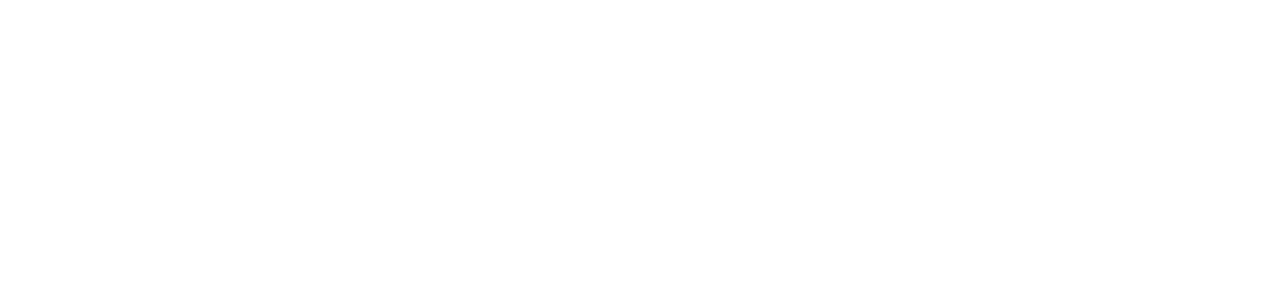
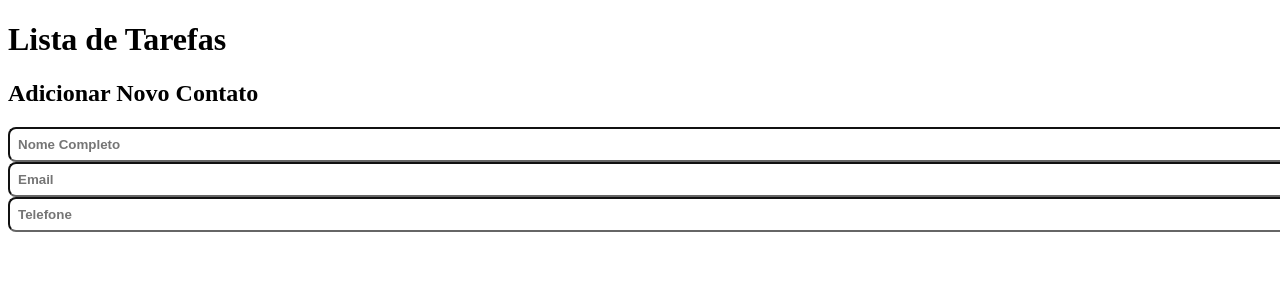
Before and after one commit to CaioPO2/Lista_de_contatos, a React (Create React App) app: page / in a window 1280 px wide. Shown: the top 300 px of the page. Built offline with nearby package versions, Linux system fonts and the light colour scheme.

Commit message:
problema com o prettier e npm start

```diff
--- a/src/App.tsx
+++ b/src/App.tsx
@@ -1,7 +1,12 @@
+import Formulario from "./containers/formulario";
+
 function App() {
   return (
-    <div className="App"></div>
+    <>
+    <h1>Lista de Tarefas</h1>
+    <Formulario />
+    </>
   )
 }
 
-export default App;
+export default App
--- /dev/null
+++ b/src/containers/formulario/index.tsx
@@ -0,0 +1,16 @@
+import { Campo } from "./style"
+
+const Formulario = () => (
+  <>
+    <main>
+      <h2>Adicionar Novo Contato</h2>
+      <form>
+        <Campo type="text" placeholder="Nome Completo" required />
+        <Campo type="email" placeholder="Email" required />
+        <Campo type="tel" placeholder="Telefone" required />
+      </form>
+    </main>
+  </>
+)
+
+export default Formulario
--- /dev/null
+++ b/src/containers/formulario/style.ts
@@ -0,0 +1,21 @@
+import styled from "styled-components";
+
+export const Container = styled.main`
+  text-align: center;
+  width: 100%;
+  margin: 0px 0;
+`
+
+export const Formulario = styled.form`
+
+`
+
+export const Campo = styled.input`
+  padding: 8px;
+  background-color: ##666666;
+  border-radius: 8px;
+  font-weight: bold;
+  color: #fff;
+  border-color: #666666;
+  width: 100%;
+  `
```
Also changed, not shown: src/components/contato/index.tsx (added, +31 -0 lines), src/containers/Lista de contatos/index.tsx (added, +22 -0 lines).
